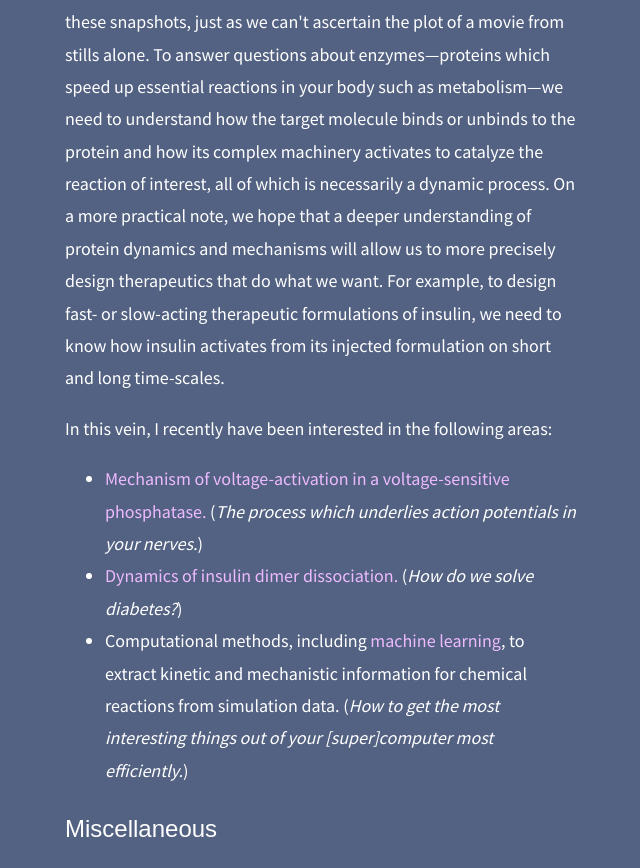
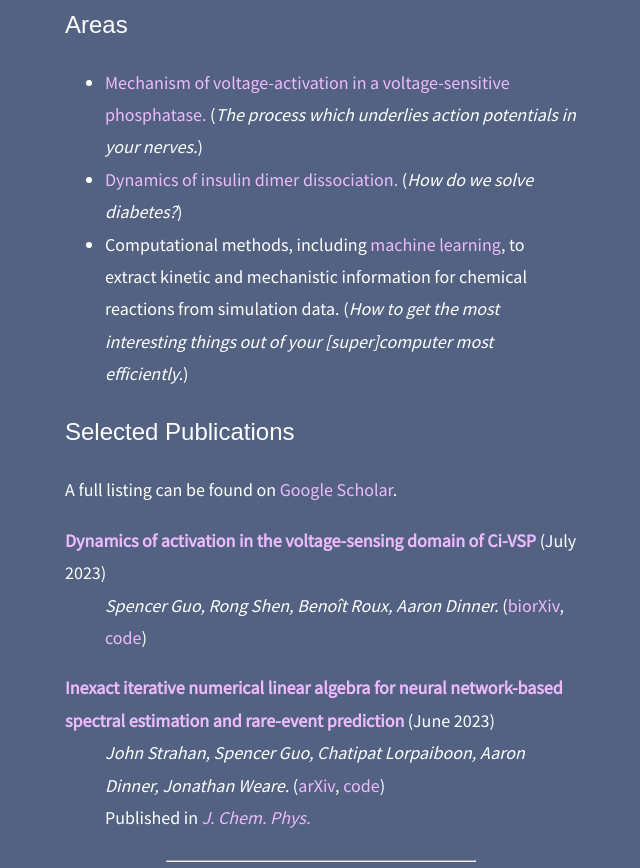
Before and after one commit to spencercguo/spencercguo.github.io, a plain HTML site: page index.html in a window 1280 px wide. Shown: the part 2536-3404 px from the top of the page, without its empty margins (319-959 px from the left). Drawn offline with nearby package versions, Linux system fonts and the light colour scheme.

Commit message:
Added publications section to main page

```diff
--- a/index.html
+++ b/index.html
@@ -71,7 +71,7 @@
         also discuss general scientific topics I find interesting).
 
     <p>
-        My curriculum vitae is available <a href="./cv.pdf">here</a> and a listing of my publications can be found on <a href="https://scholar.google.com/citations?user=zfsxx3wAAAAJ&hl=en">Google Scholar</a>.
+        My curriculum vitae is available <a href="./cv.pdf">here</a>.
     <p>
     <p>
         Previously, I was in the <a href="http://markland.stanford.edu/">Markland group</a> investigating various
@@ -103,6 +103,97 @@
             href="https://www.linkedin.com/in/spencer-guo/">LinkedIn</a>.
     </p>
 
+    <hr>
+
+    <a id="science"></a>
+    <h2>
+        Research
+    </h2>
+    <h3>Motivation</h3>
+    <p>
+        As a mentioned above, my research work tries to answer the general problem of understanding protein dynamics in
+        all its forms, especially to elucidate mechanisms and compute kinetics.
+        Of course, the real question is why do we care about protein dynamics and mechanisms at all?
+        Broadly speaking, traditional methods of looking at proteins (such as x-ray crystallography) can only yield
+        static snapshots.
+        Yet we can't fully understand their activity from these snapshots, just as we can't ascertain the plot of a
+        movie from stills alone.
+        To answer questions about enzymes—proteins which speed up essential reactions in your body such as metabolism—we
+        need to understand how the target molecule binds or unbinds to the protein and how its complex machinery
+        activates to catalyze the reaction of interest, all of which is necessarily a dynamic process.
+        On a more practical note, we hope that a deeper understanding of protein dynamics and mechanisms will allow us
+        to more precisely design therapeutics that do what we want.
+        For example, to design fast- or slow-acting therapeutic formulations of insulin, we need to know how insulin
+        activates from its injected formulation on short and long time-scales.
+        <!-- These insulin analogues take advantage of specific molecular changes (which we can model and rationalize) to either speed up or slow down the -->
+    </p>
+    <!-- <p>
+
+        In this vein, I recently have been interested in the following areas:
+    </p> -->
+    <h3>Areas</h3>
+    <ul>
+        <li>
+            <a href="https://www.biorxiv.org/content/10.1101/2022.12.19.521128v3">Mechanism of voltage-activation in a voltage-sensitive
+                phosphatase.</a>
+            (<emph>The process which underlies action potentials in your nerves.</emph>)
+        </li>
+        <li>
+            <a href="research/insulin.html">Dynamics of insulin dimer dissociation.</a>
+            (<emph>How do we solve diabetes?</emph>)
+            <!-- Read more about that work <a href="research/insulin.html">here</a>! -->
+        </li>
+        <li>
+            Computational methods, including <a href="https://doi.org/10.1063/5.0151309">machine learning</a>, to extract kinetic and mechanistic information for
+            chemical
+            reactions from simulation data.
+            (<emph>How to get the most interesting things out of your [super]computer most efficiently.</emph>)
+        </li>
+    </ul>
+
+
+    <h3>Selected Publications</h3>
+    <p>A full listing can be found on <a href="https://scholar.google.com/citations?user=zfsxx3wAAAAJ&hl=en">Google Scholar</a>.
+    </p>
+    <dl>
+        <dt>
+            <strong>
+                <a href="papers/civsd.pdf">Dynamics of activation in the voltage-sensing domain of Ci-VSP</a>
+            </strong>
+            (July 2023)
+        </dt>
+        <dd>
+            <i>
+                Spencer Guo, Rong Shen, Benoît Roux, Aaron Dinner.
+            </i>
+            (<a href="https://www.biorxiv.org/content/10.1101/2022.12.19.521128v3">biorXiv</a>, <a href="https://github.com/dinner-group/ci-vsd">code</a>)
+        </dd>
+    </dl>
+    <dl>
+        <dt>
+            <strong>
+                <a href="papers/subspace.pdf">Inexact iterative numerical linear algebra for neural network-based spectral estimation and rare-event prediction</a>
+            </strong>
+            (June 2023)
+        </dt>
+        <dd>
+            <i>
+                John Strahan, Spencer Guo, Chatipat Lorpaiboon, Aaron Dinner, Jonathan Weare.
+            </i>
+            (<a href="https://arxiv.org/abs/2303.12534">arXiv</a>, <a href="https://github.com/dinner-group/inexact-subspace-iteration">code</a>)
+        </dd>
+        <dd>
+            Published in <i>
+                <a href="https://doi.org/10.1063/5.0151309">J. Chem. Phys.</a>
+            </i>
+        </dd>
+    </dl>
+
+
+
+    <!-- Stay tuned for more updates! -->
+    </p>
+
 
     <hr>
     <a id="writing"></a>
@@ -130,53 +221,7 @@
         This writing grew out of a previous <a href="https://labouffepourlapensee.wordpress.com/">effort</a> to document my food experiences.
     <p>
 
-        <a id="science"></a>
-    <h3>
-        Science
-    </h3>
-    <p>
-        As a mentioned above, my research work tries to answer the general problem of understanding protein dynamics in
-        all its forms, especially to elucidate mechanisms and compute kinetics.
-        Of course, the real question is why do we care about protein dynamics and mechanisms at all?
-        Broadly speaking, traditional methods of looking at proteins (such as x-ray crystallography) can only yield
-        static snapshots.
-        Yet we can't fully understand their activity from these snapshots, just as we can't ascertain the plot of a
-        movie from stills alone.
-        To answer questions about enzymes—proteins which speed up essential reactions in your body such as metabolism—we
-        need to understand how the target molecule binds or unbinds to the protein and how its complex machinery
-        activates to catalyze the reaction of interest, all of which is necessarily a dynamic process.
-        On a more practical note, we hope that a deeper understanding of protein dynamics and mechanisms will allow us
-        to more precisely design therapeutics that do what we want.
-        For example, to design fast- or slow-acting therapeutic formulations of insulin, we need to know how insulin
-        activates from its injected formulation on short and long time-scales.
-        <!-- These insulin analogues take advantage of specific molecular changes (which we can model and rationalize) to either speed up or slow down the -->
-    </p>
-    <p>
 
-        In this vein, I recently have been interested in the following areas:
-    </p>
-    <ul>
-        <li>
-            <a href="https://www.biorxiv.org/content/10.1101/2022.12.19.521128v3">Mechanism of voltage-activation in a voltage-sensitive
-                phosphatase.</a>
-            (<emph>The process which underlies action potentials in your nerves.</emph>)
-        </li>
-        <li>
-            <a href="research/insulin.html">Dynamics of insulin dimer dissociation.</a>
-            (<emph>How do we solve diabetes?</emph>)
-            <!-- Read more about that work <a href="research/insulin.html">here</a>! -->
-        </li>
-        <li>
-            Computational methods, including <a href="https://doi.org/10.1063/5.0151309">machine learning</a>, to extract kinetic and mechanistic information for
-            chemical
-            reactions from simulation data.
-            (<emph>How to get the most interesting things out of your [super]computer most efficiently.</emph>)
-        </li>
-    </ul>
-
-
-    <!-- Stay tuned for more updates! -->
-    </p>
     <!-- <p>
         <emph><strong>Update!</strong></emph> I've written about some of my research involving insulin. Read more <a href="research/insulin.html">here</a>.
         </p> -->
@@ -211,7 +256,7 @@
     </p>
 
     <small>
-        Last updated July 31, 2023.
+        Last updated October 22, 2023.
     </small>
 </body>
 
--- a/style.css
+++ b/style.css
@@ -60,7 +60,7 @@ hr {
     size: 4;
     width: 60%;
     color: rgb(223, 223, 223);
-    margin-top: 2%;
+    margin-top: 5%;
 }
 
 emph {
```
Also changed, not shown: 2 other files.
